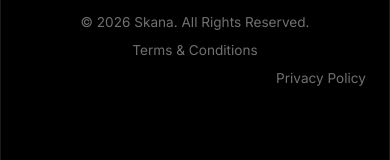
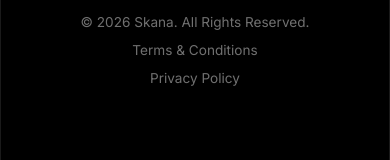
Before and after one commit to Jeremiah-U/skana, a React (Vite) app: page / in a window 390 px wide. Shown: the part 6930-7090 px from the top of the page. Built offline with nearby package versions, Linux system fonts and the light colour scheme.

Commit message:
Center privacy policy link on mobile footer

```diff
--- a/src/sections/Footer.css
+++ b/src/sections/Footer.css
@@ -236,6 +236,10 @@
   .copyright-text {
     text-align: center;
   }
+
+  .legal-link-item:last-child {
+    text-align: center;
+  }
 }
 
 @media (max-width: 480px) {
```
